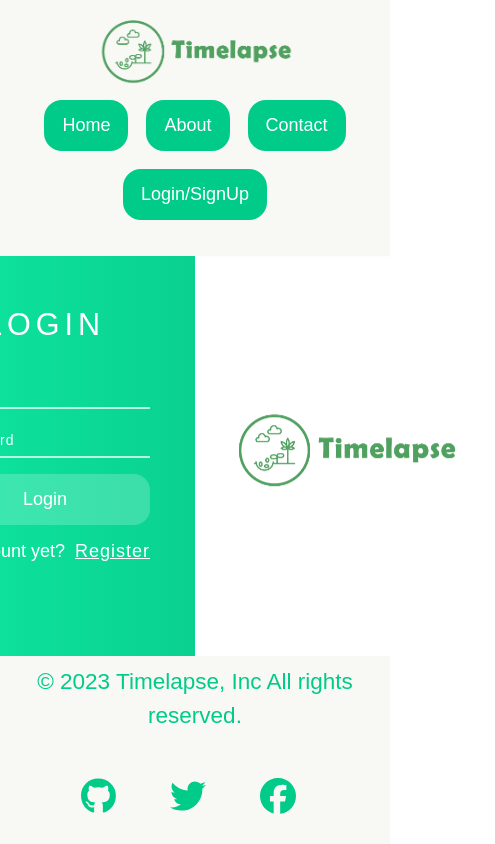
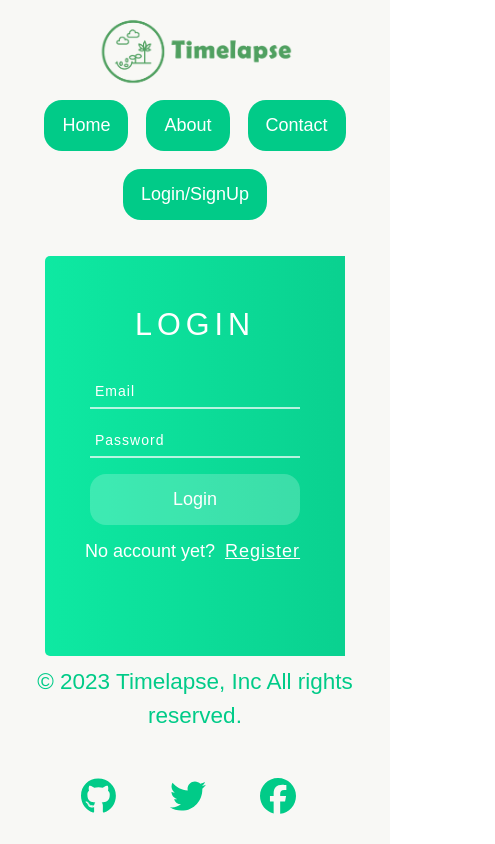
Before and after one commit to mbenitez1607/time_lapse, a React (Create React App) app in the folder client/: page / in a window 390 px wide. Shown: the whole page, 495 px wide, since content can reach past the window. Built offline with nearby package versions, Linux system fonts and the light colour scheme.

Commit message:
complete signup and login (mobile version)

```diff
--- a/client/src/styles/signLogin.css
+++ b/client/src/styles/signLogin.css
@@ -113,3 +113,17 @@
 .div-form .control a:hover {
     color: #000;
 }
+
+
+@media only screen and (max-width: 600px){
+
+    .div-description{
+        display: none;
+    }
+
+    .div-form{
+        position: static;
+        transform-origin: center;
+    }
+
+}
```
Also changed, not shown: client/src/components/Pages/SignUpLogin.jsx (indentation only).
